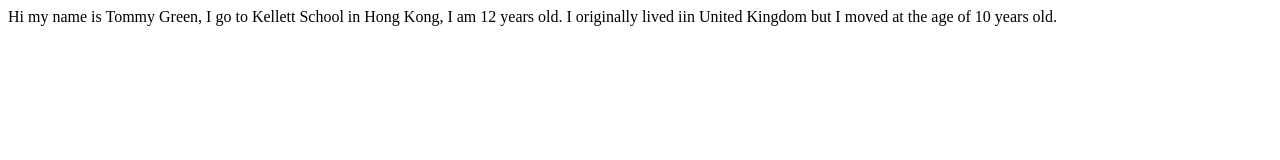
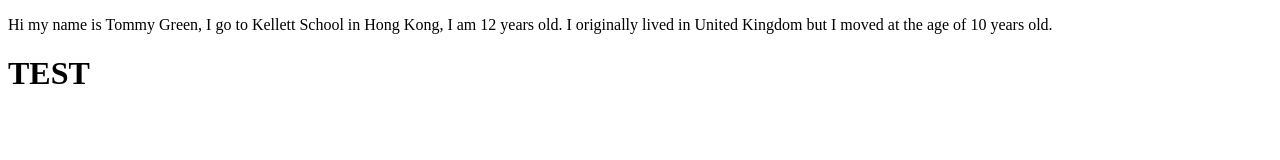
Before and after one commit to SpongyTommy/SpongyTommy.github.io, a plain HTML site: page index.html in a window 1280 px wide. Drawn offline with Linux system fonts and the light colour scheme.

Commit message:
Making a test for github lag

```diff
--- a/index.html
+++ b/index.html
@@ -2,15 +2,14 @@
 <html>
 <head>
 
-	<title>
-		Tommy Green
-
-
-    </title>
 </head>
 <body>
 
-Hi my name is Tommy Green, I go to Kellett School in Hong Kong, I am 12 years old.  I originally lived iin United Kingdom but I moved at the age of 10 years old.
+<p> Hi my name is Tommy Green, I go to Kellett School in Hong Kong, I am 12 years old.  I originally lived in United Kingdom but I moved at the age of 10 years old. </p>
+
+<h1> TEST </h1>
+
+
 
 
 </body>
```
